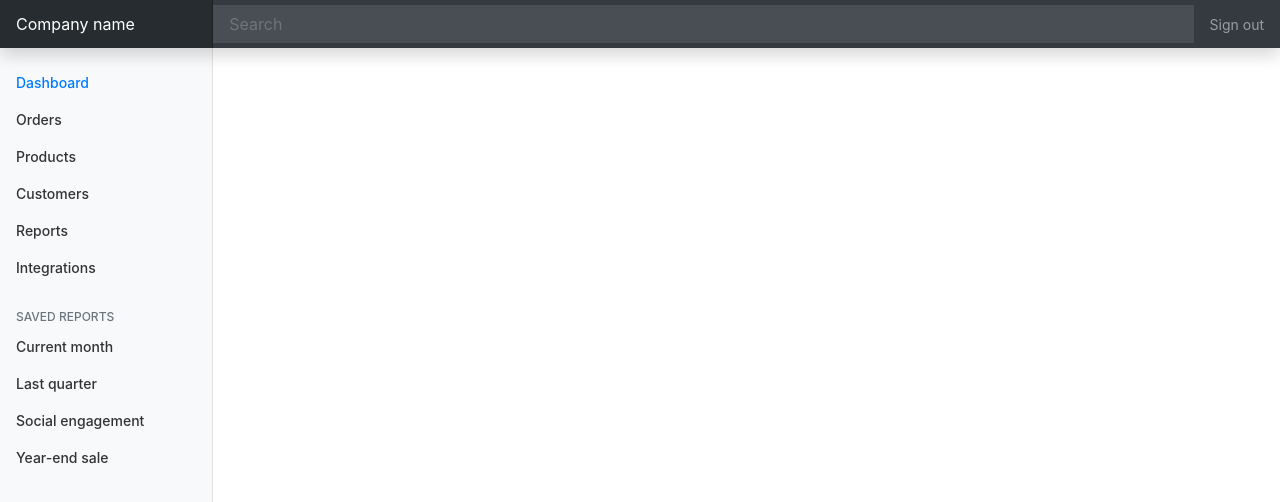
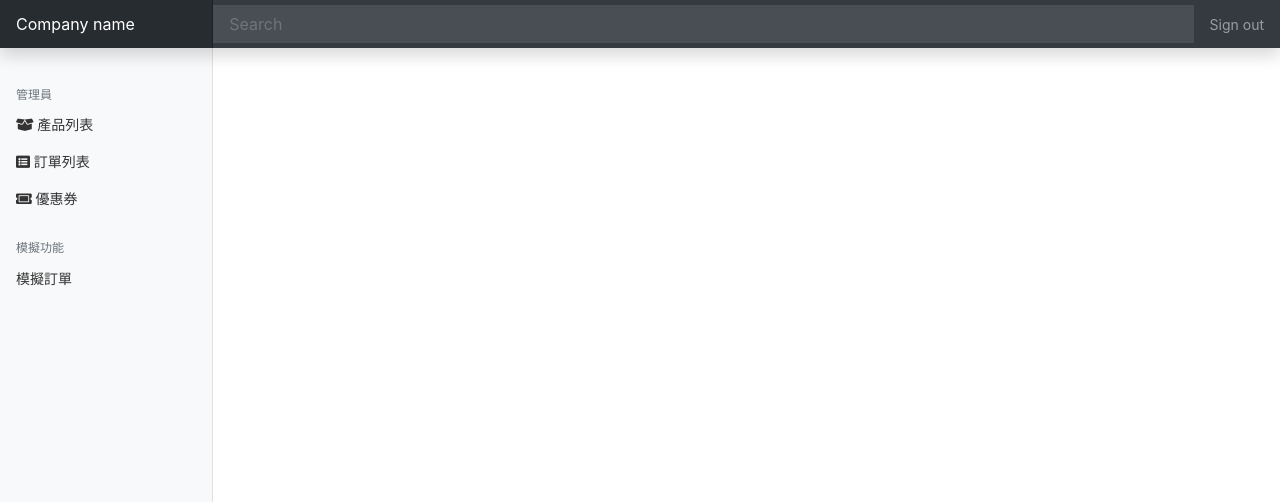
Before and after one commit to johnson0903/e-commerce, a Vue app: page /admin in a window 1280 px wide. Shown: the top 502 px of the page. Built offline with nearby package versions, Linux system fonts and the light colour scheme.

Commit message:
新增 side bar 分頁

```diff
--- a/src/components/Sidebar.vue
+++ b/src/components/Sidebar.vue
@@ -4,65 +4,8 @@
     class="col-md-3 col-lg-2 d-md-block bg-light sidebar collapse"
   >
     <div class="sidebar-sticky pt-3">
-      <ul class="nav flex-column">
-        <li class="nav-item">
-          <a
-            class="nav-link active"
-            href="#"
-          >
-            <span data-feather="home" />
-            Dashboard <span class="sr-only">(current)</span>
-          </a>
-        </li>
-        <li class="nav-item">
-          <a
-            class="nav-link"
-            href="#"
-          >
-            <span data-feather="file" />
-            Orders
-          </a>
-        </li>
-        <li class="nav-item">
-          <a
-            class="nav-link"
-            href="#"
-          >
-            <span data-feather="shopping-cart" />
-            Products
-          </a>
-        </li>
-        <li class="nav-item">
-          <a
-            class="nav-link"
-            href="#"
-          >
-            <span data-feather="users" />
-            Customers
-          </a>
-        </li>
-        <li class="nav-item">
-          <a
-            class="nav-link"
-            href="#"
-          >
-            <span data-feather="bar-chart-2" />
-            Reports
-          </a>
-        </li>
-        <li class="nav-item">
-          <a
-            class="nav-link"
-            href="#"
-          >
-            <span data-feather="layers" />
-            Integrations
-          </a>
-        </li>
-      </ul>
-
       <h6 class="sidebar-heading d-flex justify-content-between align-items-center px-3 mt-4 mb-1 text-muted">
-        <span>Saved reports</span>
+        <span>管理員</span>
         <a
           class="d-flex align-items-center text-muted"
           href="#"
@@ -73,40 +16,54 @@
       </h6>
       <ul class="nav flex-column mb-2">
         <li class="nav-item">
-          <a
+          <router-link
             class="nav-link"
-            href="#"
+            active-class="active"
+            to="/admin/products"
           >
-            <span data-feather="file-text" />
-            Current month
-          </a>
+            <i class="fas fa-box-open" />
+            產品列表
+          </router-link>
         </li>
         <li class="nav-item">
-          <a
+          <router-link
             class="nav-link"
-            href="#"
+            active-class="active"
+            to="/admin/orders"
           >
-            <span data-feather="file-text" />
-            Last quarter
-          </a>
+            <i class="fas fa-list-alt" />
+            訂單列表
+          </router-link>
         </li>
         <li class="nav-item">
-          <a
+          <router-link
             class="nav-link"
-            href="#"
+            active-class="active"
+            to="/admin/coupons"
           >
-            <span data-feather="file-text" />
-            Social engagement
-          </a>
+            <i class="fas fa-ticket-alt" />
+            優惠券
+          </router-link>
         </li>
+      </ul>
+      <h6 class="sidebar-heading d-flex justify-content-between align-items-center px-3 mt-4 mb-1 text-muted">
+        <span>模擬功能</span>
+        <a
+          class="d-flex align-items-center text-muted"
+          href="#"
+          aria-label="Add a new report"
+        >
+          <span data-feather="plus-circle" />
+        </a>
+      </h6>
+      <ul class="nav flex-column mb-2">
         <li class="nav-item">
-          <a
+          <router-link
             class="nav-link"
-            href="#"
+            to="/customer_order"
           >
-            <span data-feather="file-text" />
-            Year-end sale
-          </a>
+            模擬訂單
+          </router-link>
         </li>
       </ul>
     </div>
```
